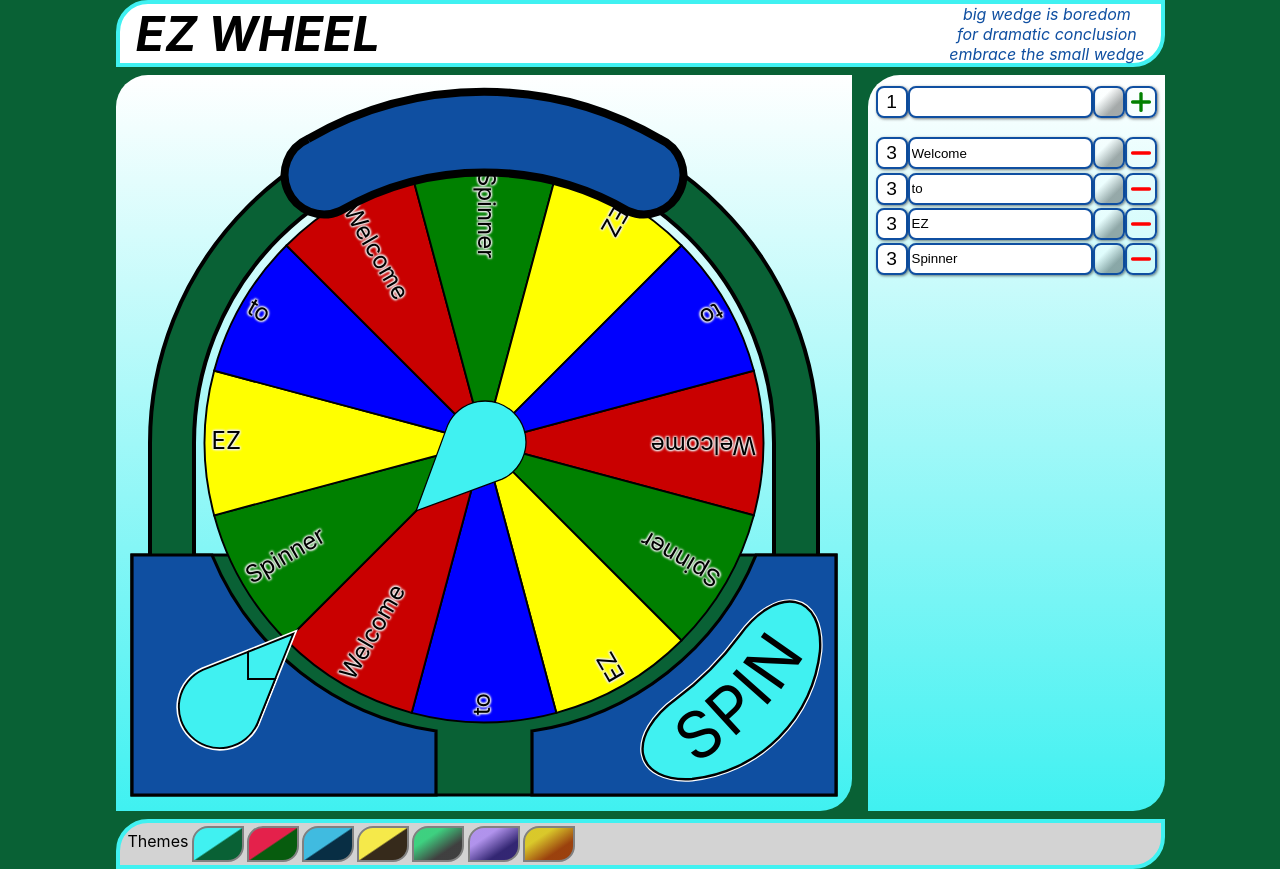
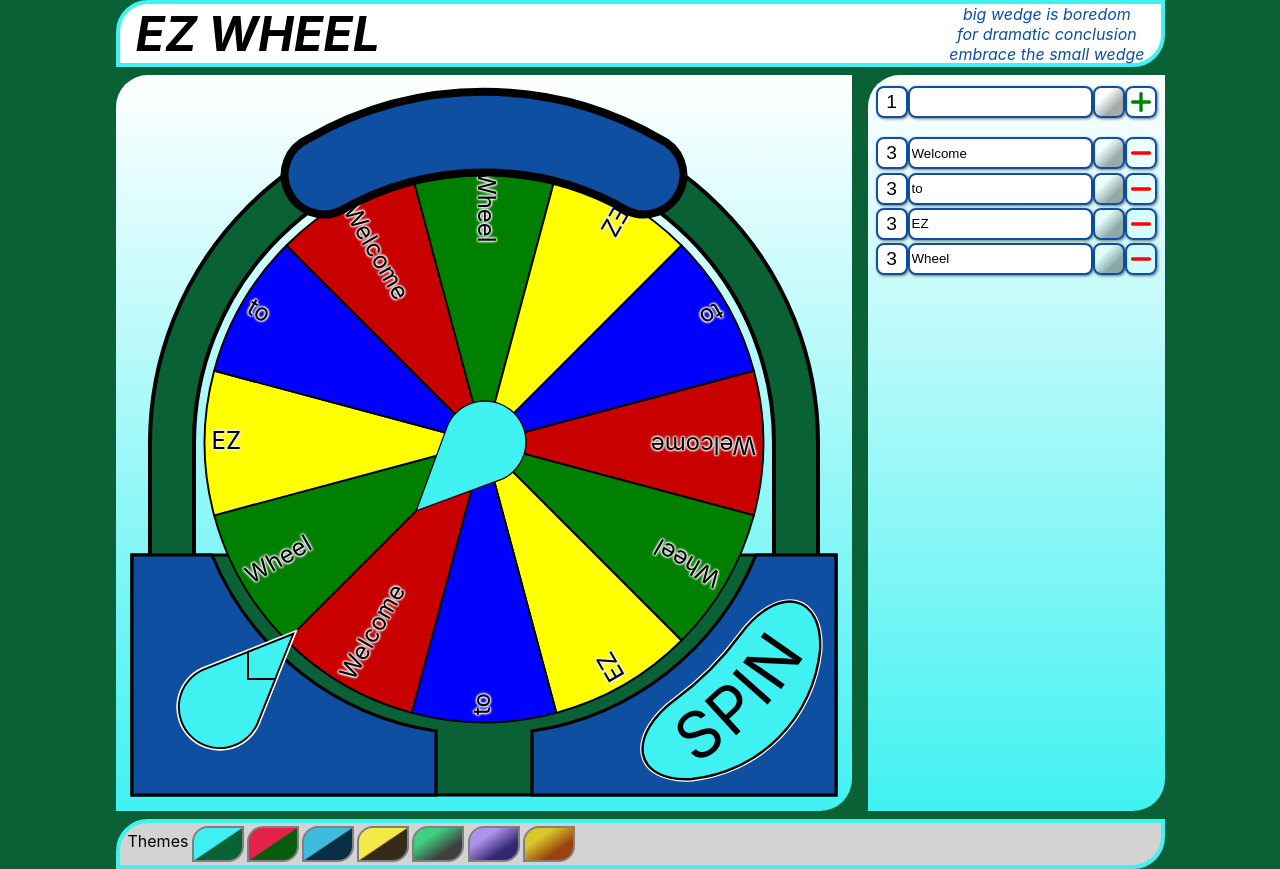
Before and after one commit to z-eric/EZ_Wheel, a React (Create React App) app in the folder spinner-wheel/: page / in a window 1280 px wide. Built offline with nearby package versions, Linux system fonts and the light colour scheme.

Commit message:
fixed default wheel options

```diff
--- a/spinner-wheel/src/contexts/WheelContext.tsx
+++ b/spinner-wheel/src/contexts/WheelContext.tsx
@@ -30,7 +30,7 @@ const defaultOptions: WheelOption[] = [
     value: 3,
   },
   {
-    label: 'Spinner',
+    label: 'Wheel',
     value: 3,
   },
 ]
```
